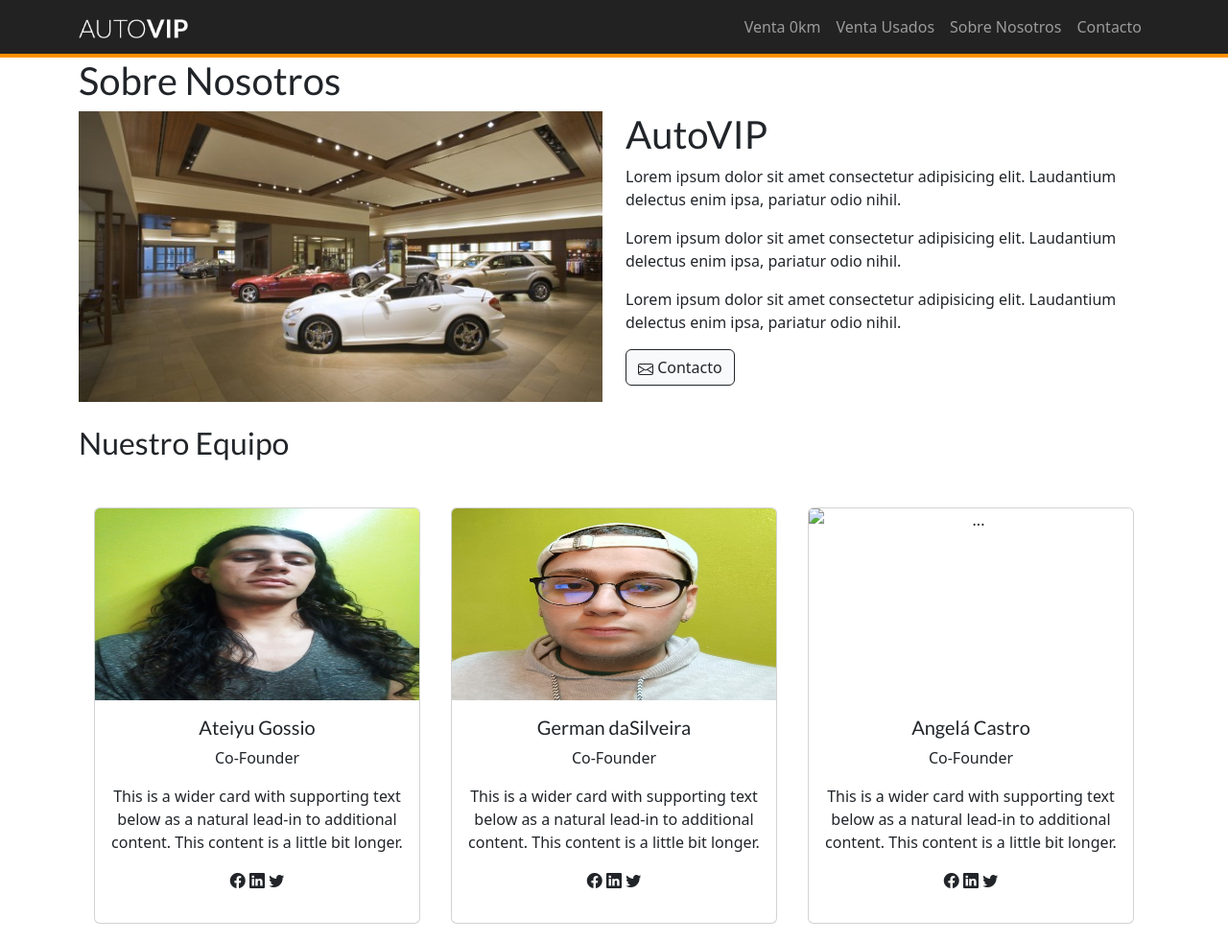
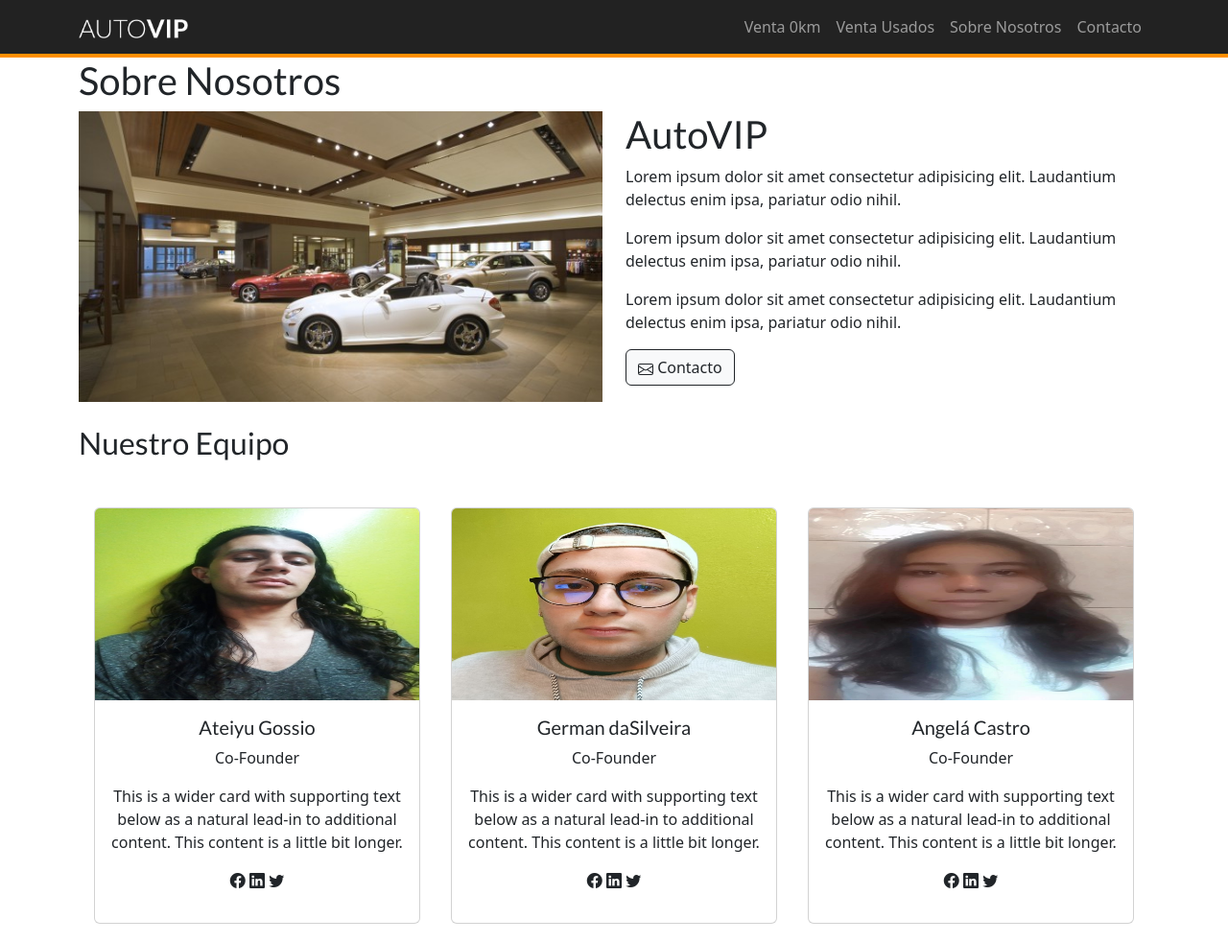
Before and after one commit to GermandaS/Proyecto, a plain HTML site: page sobre-nosotros.html in a window 1280 px wide. Shown: the top 982 px of the page at 96% size. Drawn offline with nearby package versions, Linux system fonts and the light colour scheme; a script that the page names is missing.

Commit message:
Sobre nosotros
terminada

```diff
--- a/sobre-nosotros.html
+++ b/sobre-nosotros.html
@@ -181,7 +181,7 @@
 
           <div class="col-4 p-3 text-center">
             <div class="card">
-              <img src="..." class="card-img-top foto" alt="..." />
+              <img src="js/img/about_us/Angela.jpg" class="card-img-top foto" alt="..." />
               <div class="card-body">
                 <h5 class="card-title">Angelá Castro</h5>
                 <p>Co-Founder</p>
@@ -238,6 +238,7 @@
             <p style="color: #ddd">Copyright &copy; AutoVIP 2023</p>
           </div>
         </div>
+
       </div>
     </div>
 
```
